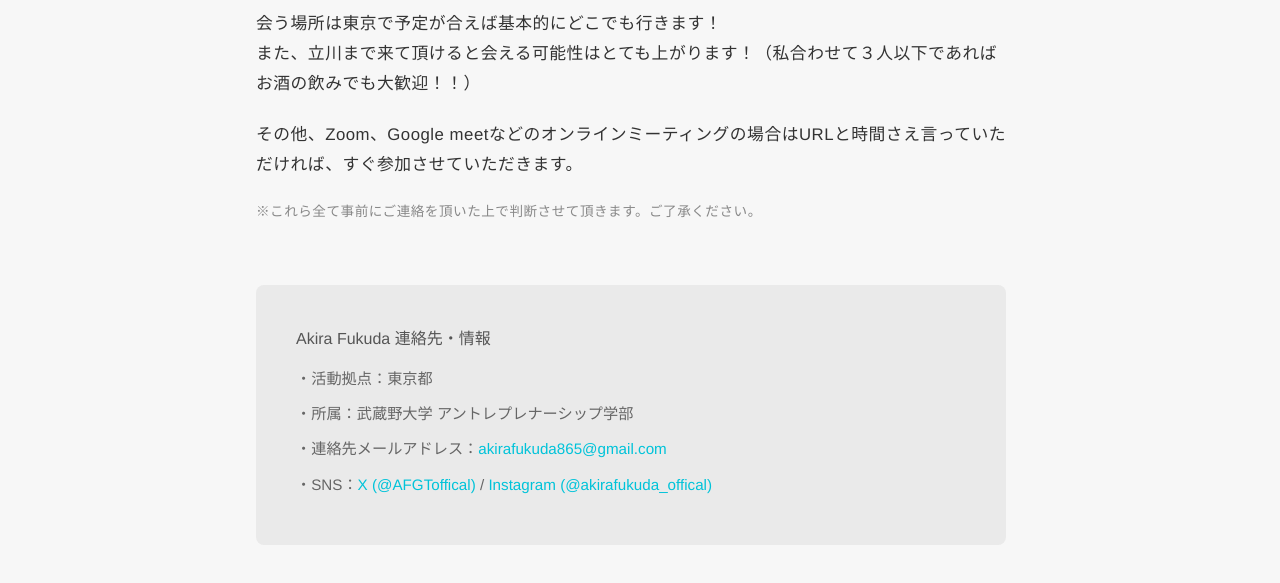
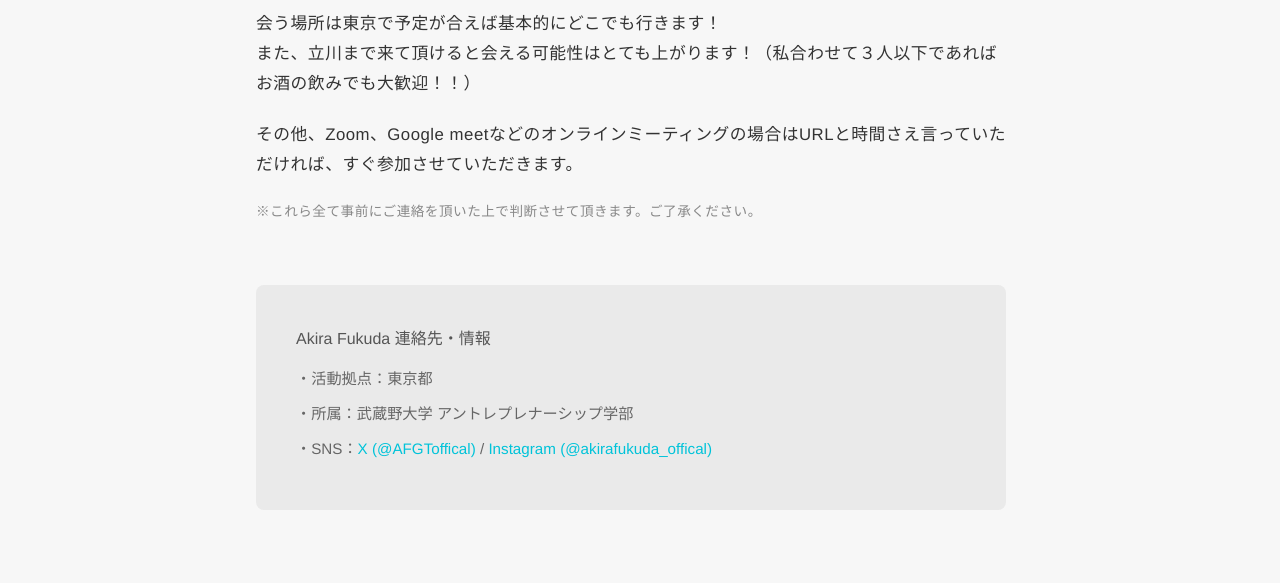
Before and after one commit to akirafukuda1017/akirafukuda1017.github.io, a plain HTML site: page meet.html in a window 1280 px wide. Shown: the part 411-994 px from the top of the page. Drawn offline with Linux system fonts and the light colour scheme; a web font is replaced by a local one.

Commit message:
Remove contact email from meet.html
Removed email address from Akira Fukuda's information.

```diff
--- a/meet.html
+++ b/meet.html
@@ -108,7 +108,6 @@
       <ul class="info-list ja-text">
         <li>・活動拠点：東京都</li>
         <li>・所属：武蔵野大学 アントレプレナーシップ学部</li>
-        <li>・連絡先メールアドレス：<a href="mailto:akirafukuda865@gmail.com">akirafukuda865@gmail.com</a></li>
         <li>・SNS：<a href="https://x.com/AFGToffical" target="_blank" rel="noopener noreferrer">X (@AFGToffical)</a> / <a href="https://www.instagram.com/akirafukuda_offical/" target="_blank" rel="noopener noreferrer">Instagram (@akirafukuda_offical)</a></li>
       </ul>
       <ul class="info-list en-text">
```
